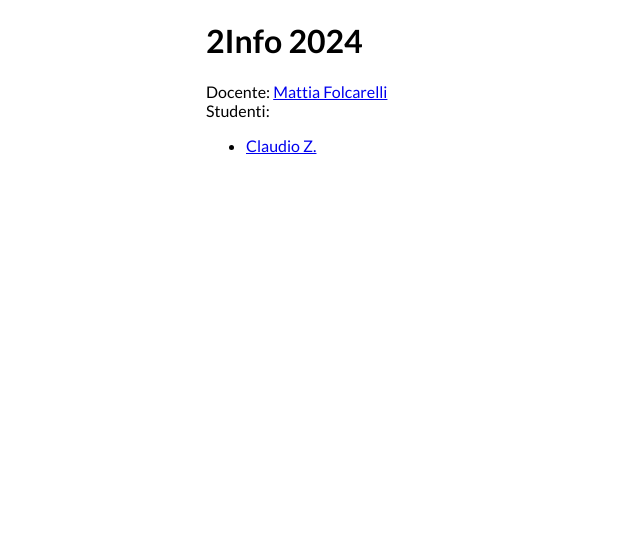
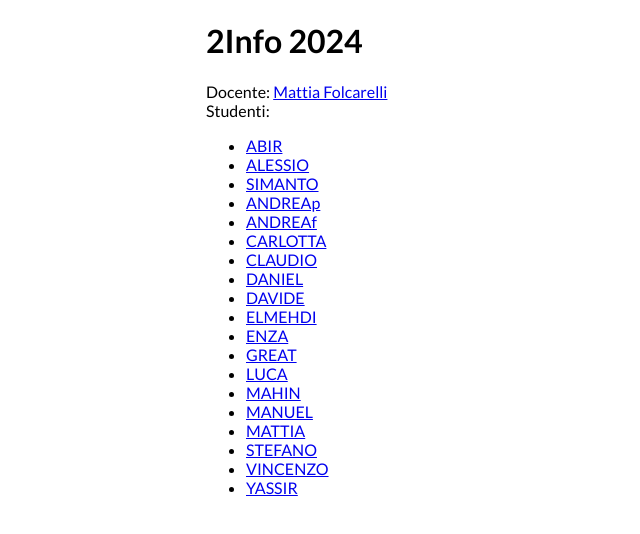
Before and after one commit to EnaipTorino/EnaipTorino.github.io, a plain HTML site: page index.html in a window 1280 px wide. Shown: the whole page, without its empty margins (0-640 px from the left). Drawn offline with Linux system fonts and the light colour scheme; a web font is replaced by a local one.

Commit message:
add list

```diff
--- a/index.html
+++ b/index.html
@@ -34,7 +34,25 @@
         <p>Docente: <a href="/prof-mattia.html" target="_blank">Mattia Folcarelli</a></p>
         <p>Studenti:</p>
         <ul>
-            <li><a href="https://github.com/clacz" target="_blank">Claudio Z.</a></li>
+            <li><a href="https://github.com/clacz" target="_blank">ABIR</a></li>
+            <li><a href="https://github.com/clacz" target="_blank">ALESSIO</a></li>
+            <li><a href="https://github.com/clacz" target="_blank">SIMANTO</a></li>
+            <li><a href="https://github.com/clacz" target="_blank">ANDREAp</a></li>
+            <li><a href="https://github.com/clacz" target="_blank">ANDREAf</a></li>
+            <li><a href="https://github.com/clacz" target="_blank">CARLOTTA</a></li>
+            <li><a href="https://github.com/clacz" target="_blank">CLAUDIO</a></li>
+            <li><a href="https://github.com/clacz" target="_blank">DANIEL</a></li>
+            <li><a href="https://github.com/clacz" target="_blank">DAVIDE</a></li>
+            <li><a href="https://github.com/clacz" target="_blank">ELMEHDI</a></li>
+            <li><a href="https://github.com/clacz" target="_blank">ENZA</a></li>
+            <li><a href="https://github.com/clacz" target="_blank">GREAT</a></li>
+            <li><a href="https://github.com/clacz" target="_blank">LUCA</a></li>
+            <li><a href="https://github.com/clacz" target="_blank">MAHIN</a></li>
+            <li><a href="https://github.com/clacz" target="_blank">MANUEL</a></li>
+            <li><a href="https://github.com/clacz" target="_blank">MATTIA</a></li>
+            <li><a href="https://github.com/clacz" target="_blank">STEFANO</a></li>
+            <li><a href="https://github.com/clacz" target="_blank">VINCENZO</a></li>
+            <li><a href="https://github.com/clacz" target="_blank">YASSIR</a></li>
         </ul>
     </main>
 </body>
```
